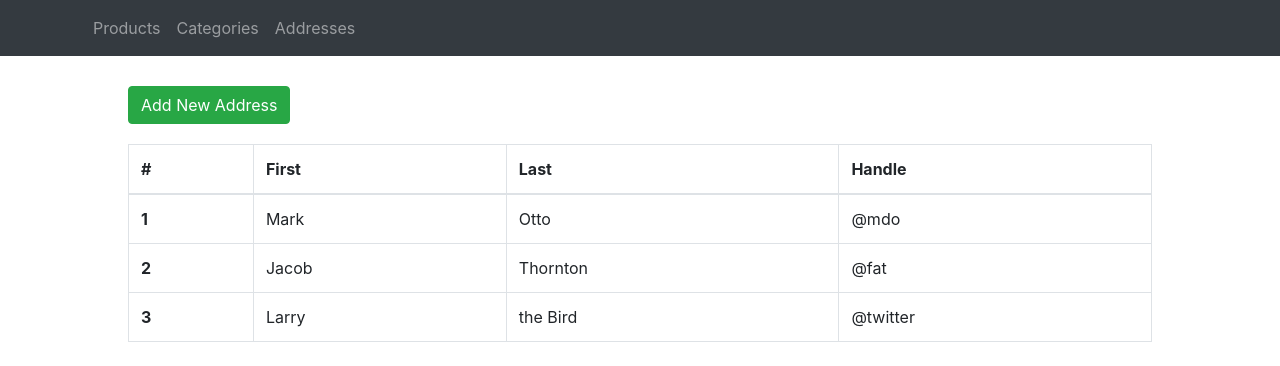
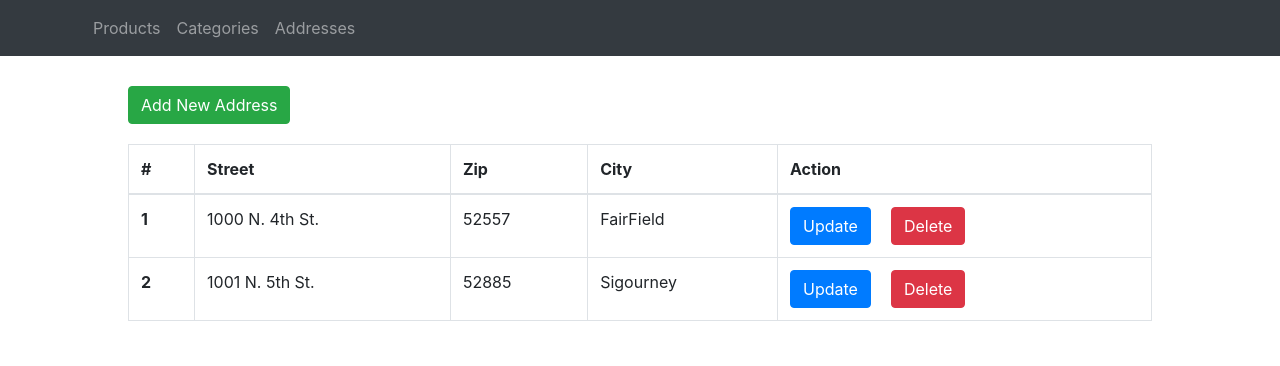
Before and after one commit to deStarxis/React-Spring-Project, a React (Create React App) app in the folder spring-security-frontend/: page /addresses in a window 1280 px wide. Shown: the top 366 px of the page. Built offline with nearby package versions, Linux system fonts and the light colour scheme.

Commit message:
useState implemented in address

```diff
--- a/spring-security-frontend/src/components/Address/AddAddress.js
+++ b/spring-security-frontend/src/components/Address/AddAddress.js
@@ -1,7 +1,23 @@
-import React from "react";
-import { Link } from "react-router-dom";
+import React, { useState } from "react";
+import { Link, useNavigate } from "react-router-dom";
 
 function AddAddress() {
+  const navigate = useNavigate();
+  const [address, setAddress] = useState({
+    street: "",
+    zip: "",
+    city: "",
+  });
+  const onValueChanged = (event) => {
+    const name = event.target.name;
+    const value = event.target.value;
+    setAddress({ ...address, [name]: value });
+  };
+  const onFormSubmit = (event) => {
+    event.preventDefault();
+    alert(`${address.street},${address.city},${address.zip}`);
+    navigate("/addresses");
+  };
   return (
     <div style={{ width: "80%", margin: "auto", marginTop: "30px" }}>
       <Link
@@ -12,39 +28,51 @@ function AddAddress() {
       >
         Back to Main
       </Link>
-      <form style={{ width: "50%", margin: "auto", marginTop: "30px" }}>
+      <form
+        style={{ width: "50%", margin: "auto", marginTop: "30px" }}
+        onSubmit={onFormSubmit}
+      >
         <h3>Add New Address</h3>
-        <div class="form-group">
-          <label for="street">Street address</label>
+        <div className="form-group">
+          <label htmlFor="street">Street address</label>
           <input
             type="text"
-            class="form-control"
+            className="form-control"
             id="street"
+            name="street"
+            value={address.street}
+            onChange={onValueChanged}
             placeholder="Enter street address"
             required
           />
         </div>
-        <div class="form-group">
-          <label for="zip">Zip Code</label>
+        <div className="form-group">
+          <label htmlFor="zip">Zip Code</label>
           <input
             type="text"
-            class="form-control"
+            className="form-control"
             id="zip"
+            name="zip"
+            value={address.zip}
+            onChange={onValueChanged}
             placeholder="Enter zip code"
             required
           />
         </div>
-        <div class="form-group">
-          <label for="city">City</label>
+        <div className="form-group">
+          <label htmlFor="city">City</label>
           <input
             type="text"
-            class="form-control"
+            className="form-control"
             id="city"
+            name="city"
+            value={address.city}
+            onChange={onValueChanged}
             placeholder="Enter city"
             required
           />
         </div>
-        <button type="submit" class="btn btn-primary">
+        <button type="submit" className="btn btn-primary">
           Add
         </button>
       </form>
--- a/spring-security-frontend/src/components/Address/AddressList.js
+++ b/spring-security-frontend/src/components/Address/AddressList.js
@@ -1,7 +1,10 @@
-import React from "react";
+import React, { useState } from "react";
 import { Link } from "react-router-dom";
+import Data from "../../data/data";
 
 function AddressList() {
+  let initalState = Data.addressList;
+  const [addressList, setAddressList] = useState(initalState);
   return (
     <div style={{ width: "80%", margin: "auto", marginTop: "30px" }}>
       <Link
@@ -12,34 +15,36 @@ function AddressList() {
       >
         Add New Address
       </Link>
-      <table class="table table-bordered">
+      <table className="table table-bordered">
         <thead>
           <tr>
             <th scope="col">#</th>
-            <th scope="col">First</th>
-            <th scope="col">Last</th>
-            <th scope="col">Handle</th>
+            <th scope="col">Street</th>
+            <th scope="col">Zip</th>
+            <th scope="col">City</th>
+            <th scope="col">Action</th>
           </tr>
         </thead>
         <tbody>
-          <tr>
-            <th scope="row">1</th>
-            <td>Mark</td>
-            <td>Otto</td>
-            <td>@mdo</td>
-          </tr>
-          <tr>
-            <th scope="row">2</th>
-            <td>Jacob</td>
-            <td>Thornton</td>
-            <td>@fat</td>
-          </tr>
-          <tr>
-            <th scope="row">3</th>
-            <td>Larry</td>
-            <td>the Bird</td>
-            <td>@twitter</td>
-          </tr>
+          {addressList.map((item) => {
+            return (
+              <tr key={item.id}>
+                <th scope="row">{item.id}</th>
+                <td>{item.street}</td>
+                <td>{item.zip}</td>
+                <td>{item.city}</td>
+                <td>
+                  <button
+                    className="btn btn-primary"
+                    style={{ marginRight: "20px" }}
+                  >
+                    Update
+                  </button>
+                  <button className="btn btn-danger">Delete</button>
+                </td>
+              </tr>
+            );
+          })}
         </tbody>
       </table>
     </div>
```
